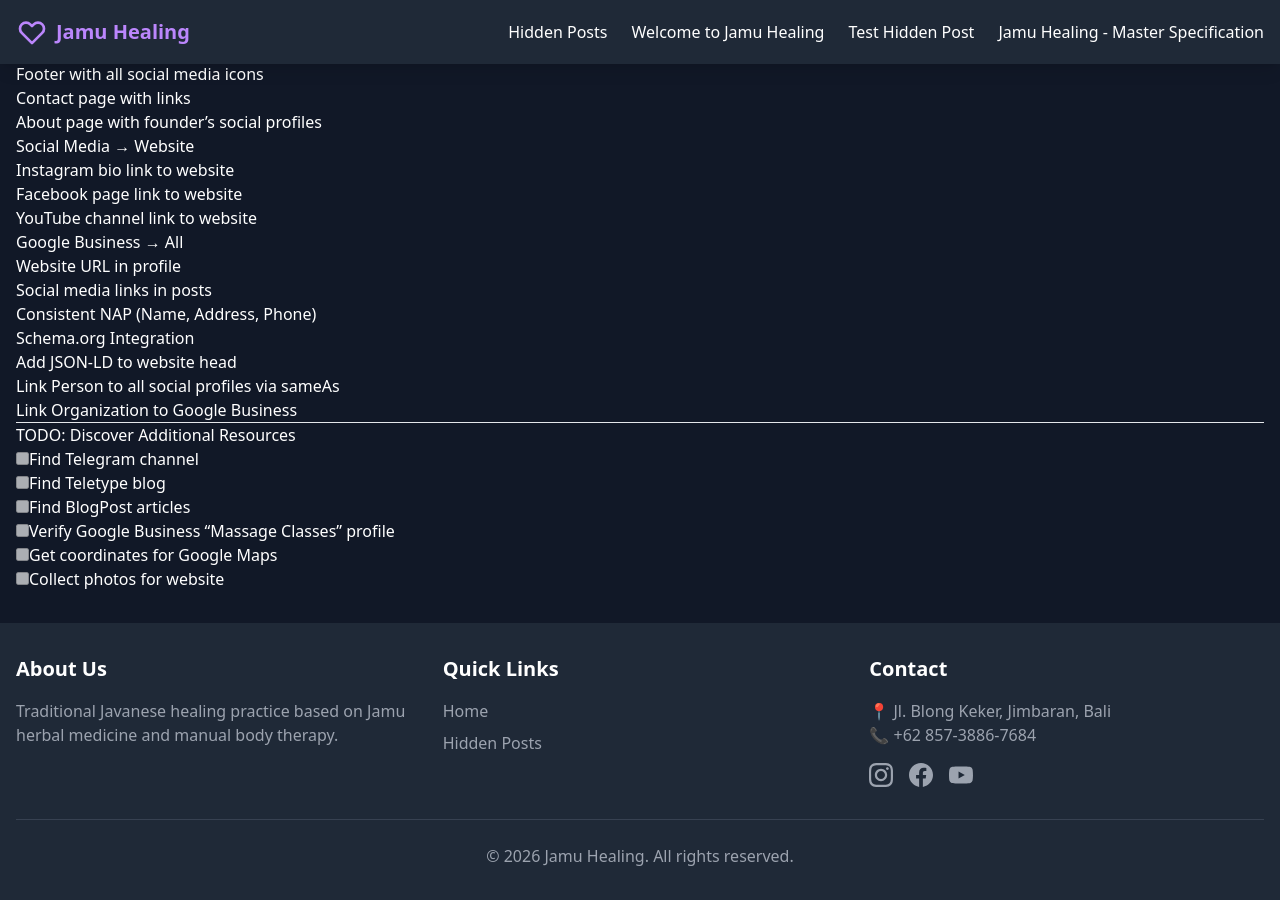
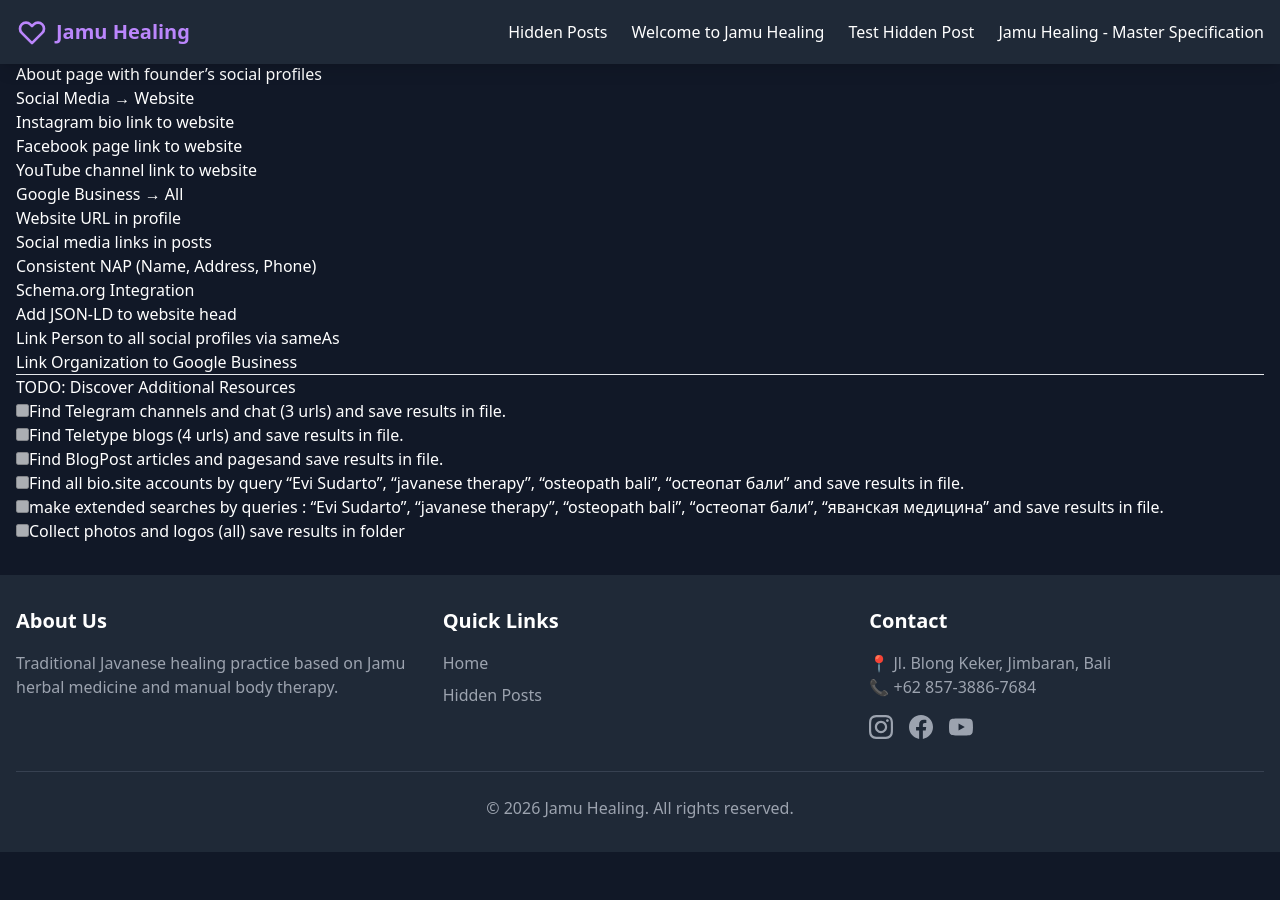
Before and after one commit to jamu-healing/jamu-healing.github.io, a Jekyll site: the page built from specs/main.md, in a window 1280 px wide and 900 px high, scrolled down 3831 px. Built offline with Jekyll 4.4.1, drawn with Linux system fonts in a browser that asks for light colours; nearby versions of some CDN libraries; our own code applies the rules of GitHub Pages for plain Markdown files; after the commit the page ends 4683 px from its top, so only the background shows below that; some of the changed text lies outside the part shown.

Commit message:
Add specs/img directory with screenshots and search results for Jamu Healing social media and content platforms

```diff
--- a/specs/main.md
+++ b/specs/main.md
@@ -14,22 +14,20 @@
 
 ### Services (3 Main Directions)
 
-#### 1. Therapy Services
-- Osteopathy
-- Chiropractic
+#### 1. Therapy Services : Body Healing
+- Osteopathy, Chiropractic, Manual Therapy
 - Hijama (Cupping Therapy)
 - Visceral Therapy
 - Traditional Beauty Care
 - Postnatal Rehabilitation
-- Manual Therapy
 
-#### 2. Jamu Herbal Medicines
+#### 2. Jamu : Herbal Medicines
 - Traditional Javanese herbal medicine
 - Natural remedies
-- Wellness products
+- Wellness products, natural cosmetics
 - Individual consultations
 
-#### 3. Massage Classes
+#### 3. Massage Classes : Javanese massage lessons
 - Traditional Javanese massage training
 - Professional courses (5 lessons, 10 days)
 - Private lessons for professionals and beginners
@@ -220,9 +218,9 @@
 
 ## TODO: Discover Additional Resources
 
-- [ ] Find Telegram channel
-- [ ] Find Teletype blog
-- [ ] Find BlogPost articles
-- [ ] Verify Google Business "Massage Classes" profile
-- [ ] Get coordinates for Google Maps
-- [ ] Collect photos for website
+- [ ] Find Telegram channels and chat (3 urls) and save results in file.
+- [ ] Find Teletype blogs (4 urls) and save results in file.
+- [ ] Find BlogPost articles and pagesand save results in file.
+- [ ] Find all bio.site accounts by query "Evi Sudarto", "javanese therapy", "osteopath bali", "остеопат бали" and save results in file.
+- [ ] make extended searches by queries : "Evi Sudarto", "javanese therapy", "osteopath bali", "остеопат бали", "яванская медицина" and save results in file.
+- [ ] Collect photos and logos (all) save results in folder
```
